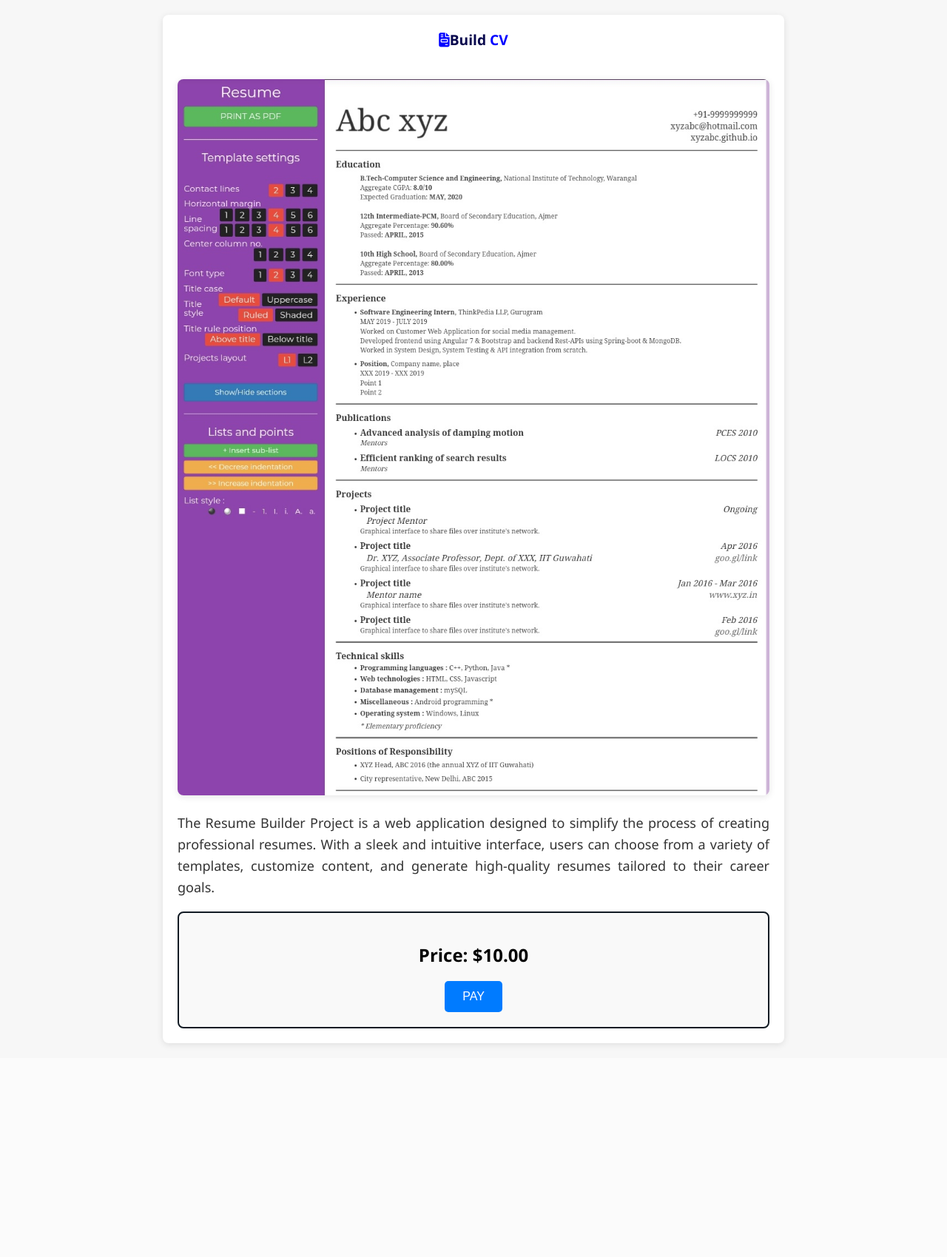
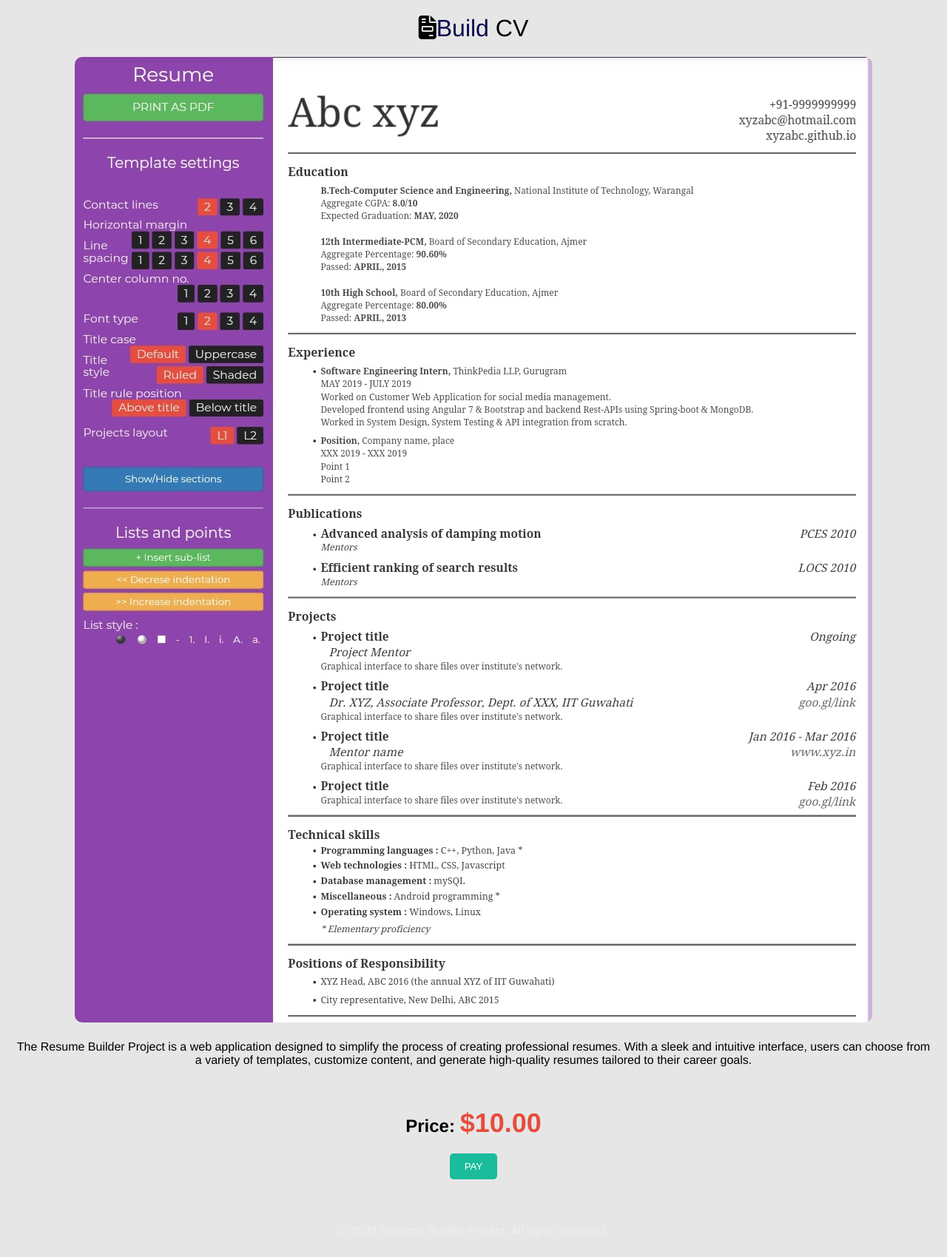
Before and after one commit to Ayushb1604/CV_Builder, a PHP site: page /pregate.html in a window 1280 px wide. Shown: the whole page at 74% size. Before the commit the page ends 1430 px from the top, so only its background shows below. Run offline with PHP 8.4, Linux system fonts and the light colour scheme.

Commit message:
modified pregate webpage

```diff
--- a/pregate.css
+++ b/pregate.css
@@ -1,84 +1,101 @@
 body {
-  font-family: 'Segoe UI', Tahoma, Geneva, Verdana, sans-serif;
+  background-color: #e6e6e6; /* Dark background */
+  color: #000000; /* Light text color */
+  font-family: 'Helvetica Neue', Arial, sans-serif; /* Consistent font */
   margin: 0;
   padding: 0;
-  background-color: #f7f7f7;
-  color: #333;
+}
+
+.site-header {
+  background-color: #ffffff; /* Darker header */
+  padding: 15px 0;
+}
+
+.navbar {
+  text-align: center;
+}
+
+.navbar ul {
+  list-style-type: none;
+  padding: 0;
+}
+
+.navbar li {
+  display: inline;
+  margin: 0 15px;
+}
+
+.navbar a {
+  color: #000000; /* Light text for links */
+  text-decoration: none;
+  font-weight: bold;
+}
+
+.navbar a:hover {
+  text-decoration: underline;
+  color: #1abc9c; /* Highlight color on hover */
 }
 
 .container {
-  width: 80%;
-  max-width: 800px;
-  margin: 20px auto;
+  text-align: center;
   padding: 20px;
-  border-radius: 8px;
-  background-color: #fff;
-  box-shadow: 0 2px 10px rgba(0, 0, 0, 0.1);
-
 }
 
-.container-heading{
-  text-align: center;
-  height: max-content;
-  color: black;
-  font-size: larger;
-  font-weight: 700;
+.container-heading {
   margin-bottom: 20px;
 }
+
 .heading-te{
   color:rgb(7, 7, 77);
 }
-.heading-text{
-  color: blue;
+
+.heading-text {
+  font-size: 2em;
+  color: #000000; /* Consistent heading color */
 }
 
-img {
-  width: 100%;
+.resume-image {
+  max-width: 100%;
   height: auto;
-  border-radius: 8px;
-  box-shadow: 0 2px 10px rgba(0, 0, 0, 0.1);
-  margin-top: 20px;
+  border-radius: 10px;
 }
 
-.project-description p {
-  font-size: 18px;
-  line-height: 1.6;
-  text-align: justify;
+.project-description {
+  margin: 20px 0;
+  color: #000000; /* Light text for description */
 }
 
 .pricing-box {
-  border: 2px solid #121b24;
-  padding: 20px;
-  border-radius: 8px;
-  text-align: center;
-  background-color: #f9f9f9;
+  background-color: #e6e6e6; /* Darker pricing box */
+  padding: 15px;
+  border-radius: 10px;
 }
 
-h2 {
-  color: #000000;
-  font-size: 24px;
+.price {
+  color: #e74c3c; /* Price color */
+  font-size: 1.5em;
 }
 
-select {
-  padding: 10px;
-  margin-top: 10px;
-  width: 100%;
-  max-width: 200px;
-  border: 1px solid #ccc;
+.pay-button {
+  background-color: #1abc9c; /* Button color */
+  color: white;
+  padding: 10px 20px;
+  border: none;
   border-radius: 5px;
+  cursor: pointer;
+  transition: background-color 0.3s;
 }
 
-button {
-  background-color: #007bff;
-  color: #fff;
-  border: none;
-  padding: 12px 24px;
-  font-size: 16px;
-  border-radius: 5px;
-  cursor: pointer;
-  transition: background-color 0.3s ease-in-out;
+.pay-button:hover {
+  background-color: #16a085; /* Darker button on hover */
 }
 
-button:hover {
-  background-color: #0056b3;
+.site-footer {
+  background-color: #e6e6e6; /* Dark footer */
+  color: #ecf0f1; /* Light text for footer */
+  text-align: center;
+  padding: 10px 0;
+  position: relative;
+  bottom: 0;
+  width: 100%;
 }
--- a/pregate.html
+++ b/pregate.html
@@ -8,11 +8,22 @@
 <link rel="stylesheet" href="pregate.css">
 </head>
 <body>
+  <!-- <header class="site-header">
+    <nav class="navbar">
+      <ul>
+        <li><a href="#home">Home</a></li>
+        <li><a href="#about">About</a></li>
+        <li><a href="#pricing">Pricing</a></li>
+        <li><a href="pay.html">Pay</a></li>
+      </ul>
+    </nav>
+  </header> -->
+
   <div class="container">
     <div class="container-heading">
-      <span class="heading-text"><i class = "fa-solid fa-file-invoice"></i><span class="heading-te">Build </span>CV</span>
+      <span class="heading-text"><i class="fa-solid fa-file-invoice"></i><span class="heading-te">Build </span>CV</span>
     </div>
-   <img src="Paid\Resume-Builder-master\img\resume-2.jpeg" alt="Resume Builder Project Image">
+    <img src="Paid\Resume-Builder-master\img\resume-2.jpeg" alt="Resume Builder Project Image" class="resume-image">
 
     <div class="project-description">
       <p>
@@ -21,7 +32,7 @@
       </p>
     </div>
     <div class="pricing-box">
-      <h2>Price: $10.00</h2>
+      <h2>Price: <span class="price">$10.00</span></h2>
       <!-- <div id="price"></div> -->
       <!-- <p>Select a plan to get started:</p> -->
       <!-- <select id="planSelect" onchange="updatePrice()">
@@ -30,11 +41,15 @@
         <option value="premium">Premium Plan ($30)</option>
       </select> -->
       <a href="pay.html">
-      <button>PAY</button>
+        <button class="pay-button">PAY</button>
       </a>
     </div>
   </div>
 
+  <footer class="site-footer">
+    <p>&copy; 2023 Resume Builder Project. All rights reserved.</p>
+  </footer>
+
   <script src="pregate.js"></script>
 </body>
 </html>
```
